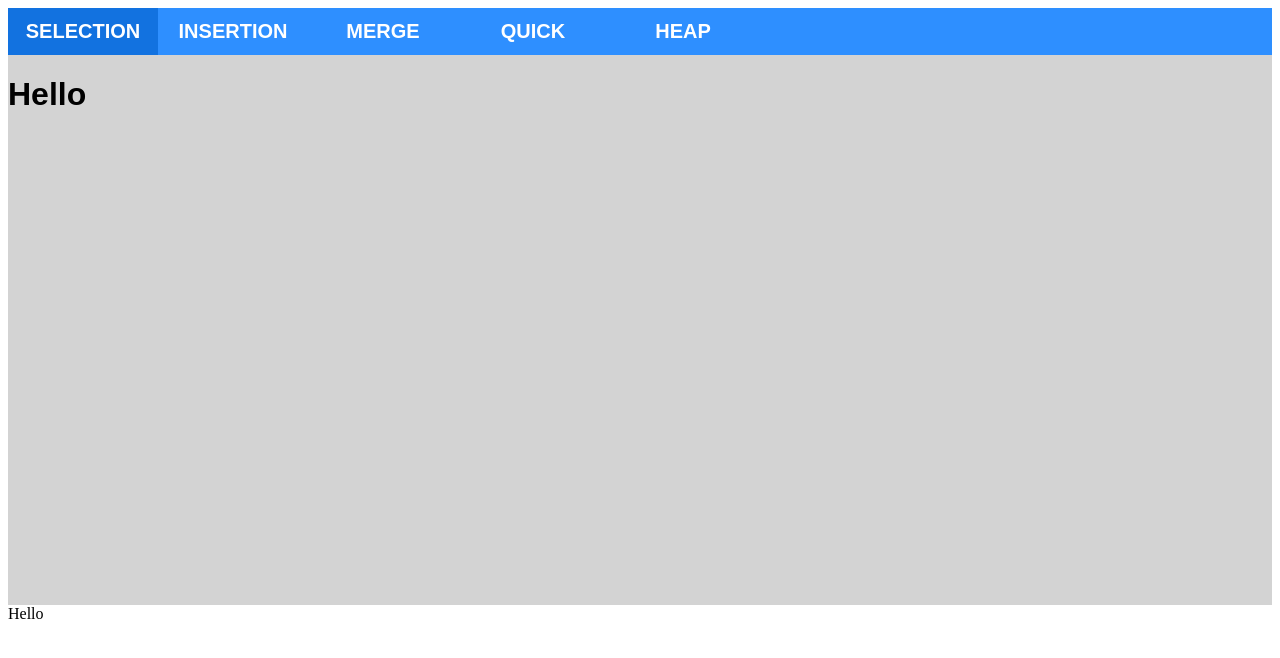
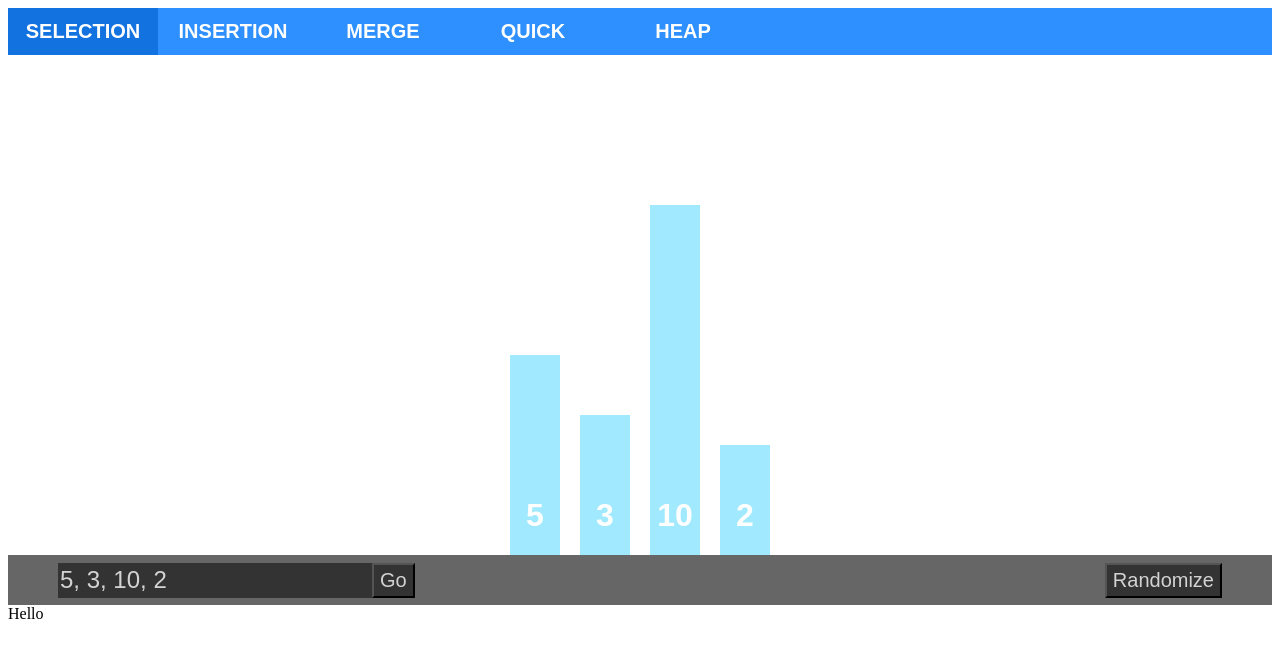
Before and after one commit to kusche12/SortingVisualizer, a React (Create React App) app: page / in a window 1280 px wide. Shown: the top 658 px of the page. Built offline with nearby package versions, Linux system fonts and the light colour scheme.

Commit message:
Visualized bar and input components

```diff
--- a/src/App.css
+++ b/src/App.css
@@ -21,7 +21,7 @@ p {
   font-weight: bold;
 }
 
-.algobutton button:focus {
+button:focus {
   outline: none;
 }
 
@@ -35,14 +35,64 @@ p {
 
 /* Visualizer */
 .visualContainer {
-  background-color: lightgray;
-  height: 550px;
+  height: 500px;
+  display: flex;
+  flex-direction: row;
+  align-items: flex-end;
+  justify-content: center;
+}
+
+.bar {
+  width: 50px;
+  margin-right: 10px;
+  margin-left: 10px;
+  background-color: #a1e9ff;
+  display: flex;
+  flex-direction: row;
+  align-items: flex-end;
+  justify-content: center;
+}
+.bar h1 {
+  color: white;
+}
+
+/* List Input */
+.listinput {
+  height: 50px;
+  background-color: #666666;
+  display: flex;
+  flex-direction: row;
+  align-items: center;
+  justify-content: space-between;
+  padding-left: 50px;
+  padding-right: 50px;
+}
+
+.listinput input {
+  font-size: 24px;
+  color: lightgray;
+  border: transparent;
+}
+
+.listinput input:focus {
+  outline: none;
+}
+
+.textAndConfirm {
   display: flex;
   flex-direction: row;
 }
 
-.bar {
-  width: 50px;
-  height: 200px;
-  background-color: red;
+.error {
+  color: red;
+  padding-left: 20px;
 }
+
+.listinput button {
+  color: lightgray;
+  background-color: #333333;
+  font-size: 20px;
+  cursor: pointer;
+  padding-top: 4px;
+  padding-bottom: 4px;
+}
--- a/src/App.js
+++ b/src/App.js
@@ -3,11 +3,15 @@ import './App.css';
 import SortingAlgorithms from './components/SortingAlgorithms';
 import Visualizer from './components/Visualizer';
 import Controller from './components/Controller';
+import ListInput from './components/ListInput';
 
 function App() {
   const [algorithm, setAlgorithm] = useState('SELECTION');
   const [numbers, setNumbers] = useState('5, 3, 10, 2');
-  const changeAlgorithm = (e, algorithmType) => {
+  const [userInput, setUserInput] = useState('5, 3, 10, 2');
+
+  // User chooses the sorting algorithm that they want to view
+  const changeAlgorithm = (algorithmType) => {
     setAlgorithm(algorithmType);
   };
 
@@ -18,9 +22,24 @@ function App() {
         changeAlgorithm={changeAlgorithm}
       />
       <Visualizer numbers={numbers} />
+      <ListInput
+        userInput={userInput}
+        setUserInput={setUserInput}
+        setNumbers={setNumbers}
+      />
       <Controller />
     </div>
   );
 }
 
 export default App;
+
+/*
+TODO LIST:
+-- Continue checking for bad input values
+-- Handle resizing of numbers when the bars have very different sizes. Poorly worded, but you get the idea.
+-- Build out the controller component
+-- Get the algorithm to run
+-- Visualize the algorithm
+
+*/
--- a/src/components/AlgoButton.js
+++ b/src/components/AlgoButton.js
@@ -8,7 +8,7 @@ export default function AlgoButton({ type, algorithm, changeAlgorithm }) {
         algorithm === type ? 'algobutton algobuttonFocus' : 'algobutton'
       }
     >
-      <button onClick={(e) => changeAlgorithm(e, type)}>{type}</button>
+      <button onClick={() => changeAlgorithm(type)}>{type}</button>
     </div>
   );
 }
--- a/src/components/Bar.js
+++ b/src/components/Bar.js
@@ -1,8 +1,9 @@
 import React from 'react';
 
-export default function Bar({ value }) {
+export default function Bar({ value, height }) {
+  const styleHeight = height;
   return (
-    <div className="bar">
+    <div className="bar" style={{ height: styleHeight }}>
       <h1>{value}</h1>
     </div>
   );
--- /dev/null
+++ b/src/components/ListInput.js
@@ -0,0 +1,36 @@
+import React, { useState } from 'react';
+import '../App.css';
+
+export default function ListInput({ userInput, setUserInput, setNumbers }) {
+  const [error, setError] = useState('');
+
+  // TODO: Continue error handling, check for edge cases
+  const handleConfirm = () => {
+    // Check for errors in the input string
+    console.log(/^[0-9, ]+$/.test(userInput));
+    const isValid = /^[0-9, ]+$/.test(userInput);
+
+    if (!isValid) {
+      setError('Make sure to format your list correctly');
+    } else {
+      setNumbers(userInput);
+    }
+  };
+
+  return (
+    <div className="listinput">
+      <div className="textAndConfirm">
+        <input
+          type="text"
+          value={userInput}
+          onChange={(e) => setUserInput(e.target.value)}
+          style={{ backgroundColor: '#333333' }}
+        />
+        <button onClick={handleConfirm}>Go</button>
+        <p className="error">{error}</p>
+      </div>
+
+      <button onClick={() => console.log('hey')}>Randomize</button>
+    </div>
+  );
+}
--- a/src/components/Visualizer.js
+++ b/src/components/Visualizer.js
@@ -3,15 +3,22 @@ import Bar from './Bar';
 
 export default function Visualizer({ numbers }) {
   const list = numbers.split(', ');
+  const largestNumber = Math.max(...list);
+
+  // All heights have a minimum of 50px
+  // Get proportions based off of largest element
+  // and calculate each element's height
+  const getHeight = (value) => {
+    const height = 50;
+    const multiplier = 300 / largestNumber;
+    return height + value * multiplier;
+  };
+
   const renderBars = () =>
-    list.map((value) => {
-      return <Bar value={value} />;
+    list.map((value, index) => {
+      const height = getHeight(value);
+      return <Bar value={value} height={height} key={index} />;
     });
 
-  return (
-    <div className="visualContainer">
-      <h1>Hello</h1>
-      {renderBars}
-    </div>
-  );
+  return <div className="visualContainer">{renderBars()}</div>;
 }
```
